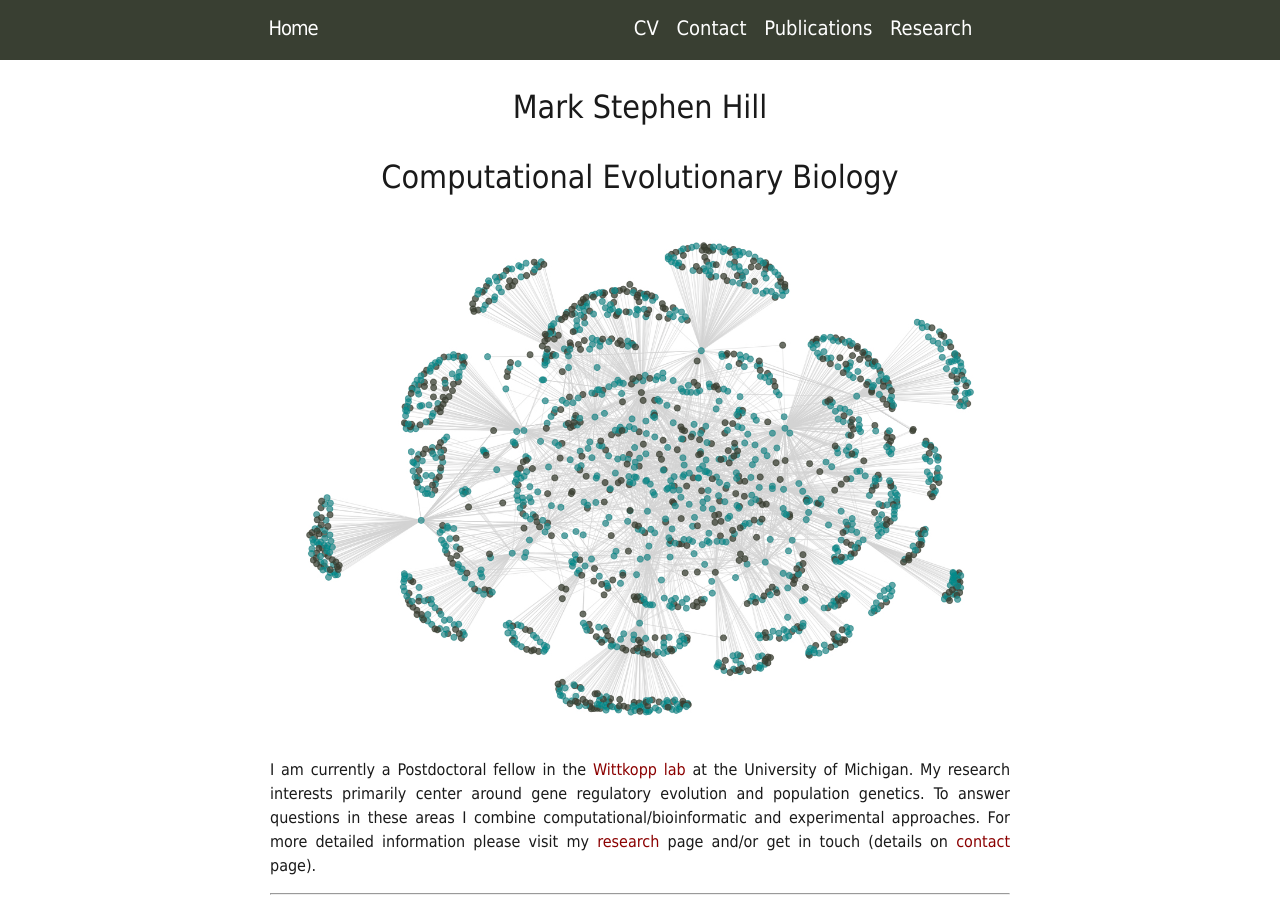
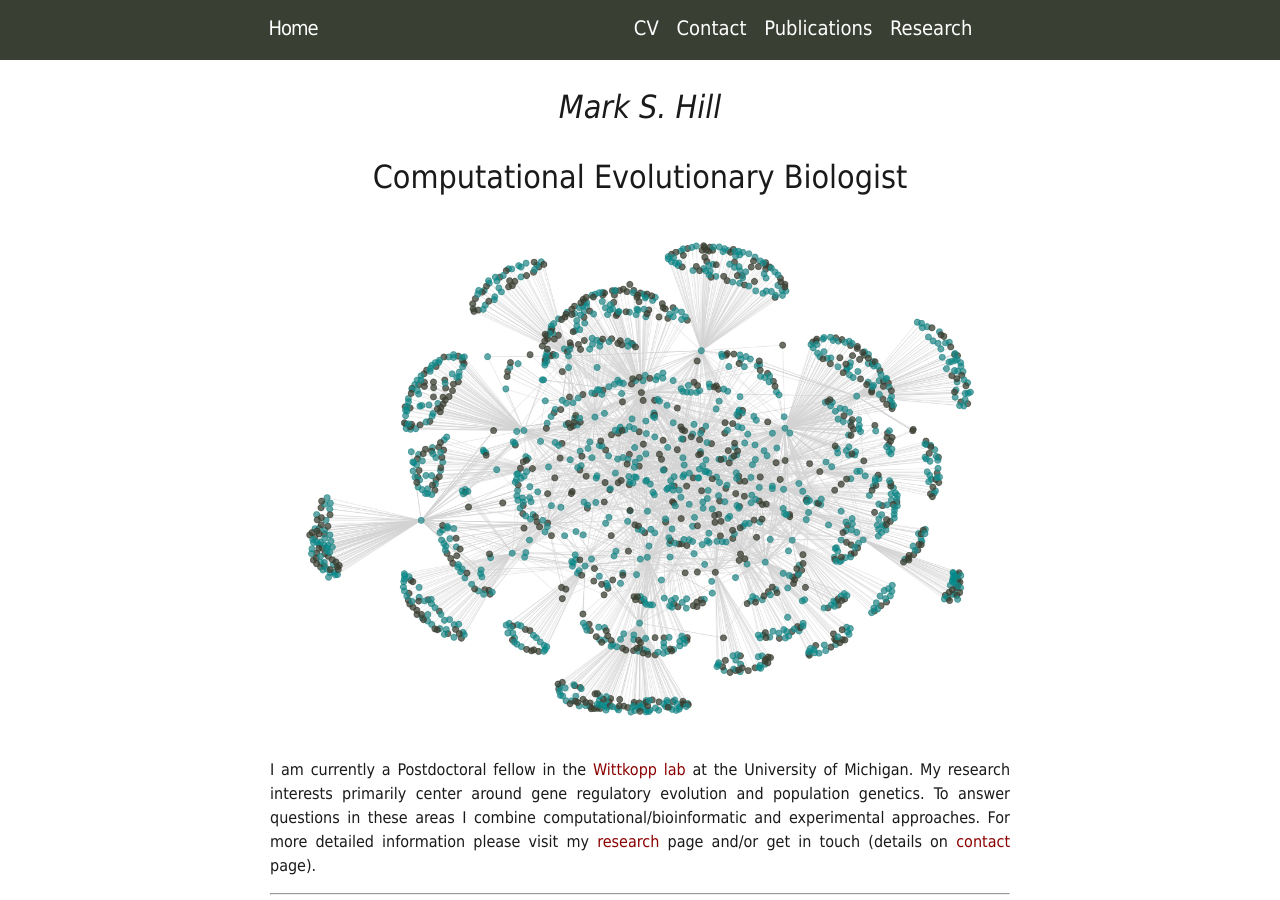
Before and after one commit to Mark-Stephen-Hill/Mark-Stephen-Hill.github.io, a Jekyll site: the page built from index.html, in a window 1280 px wide and 900 px high. Built offline with Jekyll 4.4.1, drawn with Linux system fonts in a browser that asks for light colours; comment, search, counter and statistics services are not loaded.

Commit message:
Update index.html

```diff
--- a/index.html
+++ b/index.html
@@ -15,8 +15,8 @@ layout: default
 
 <div align="center">
 <br>
-<h1>Mark Stephen Hill</h1>
-<h1>Computational Evolutionary Biology</h1>
+<h1><i>Mark S. Hill</i></h1>
+<h1>Computational Evolutionary Biologist</h1>
 </div>
 
 <section role="banner" align="center">
```
